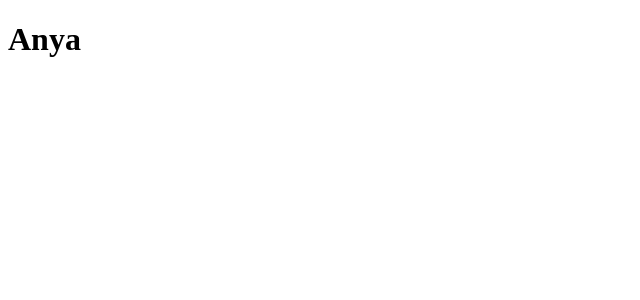
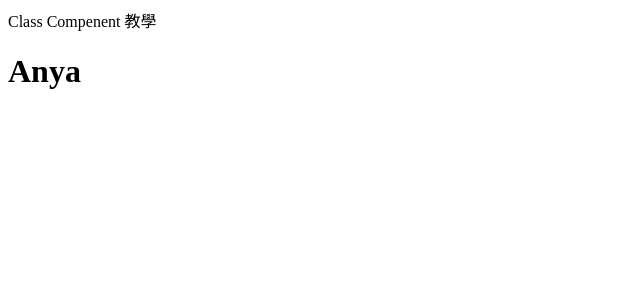
Before and after one commit to tim811223/ReactJS, a React (Vite) app in the folder ch7/1-components/: page / in a window 1280 px wide. Shown: the top 300 px of the page, without its empty margins (0-640 px from the left). Built offline with nearby package versions, Linux system fonts and the light colour scheme.

Commit message:
ch6-64   Class Component 寫法介紹

```diff
--- a/ch7/1-components/src/App.tsx
+++ b/ch7/1-components/src/App.tsx
@@ -1,8 +1,10 @@
 import { Anya } from './Anya';
+import { ClassAnay } from './ClassComponent';
 
 export const App = () => {
   return (
     <>
+      <ClassAnay />
       <Anya />
     </>
   );
--- /dev/null
+++ b/ch7/1-components/src/ClassComponent.tsx
@@ -0,0 +1,7 @@
+import { Component } from 'react';
+
+export class ClassAnay extends Component {
+  render() {
+    return <>Class Compenent 教學</>;
+  }
+}
```
